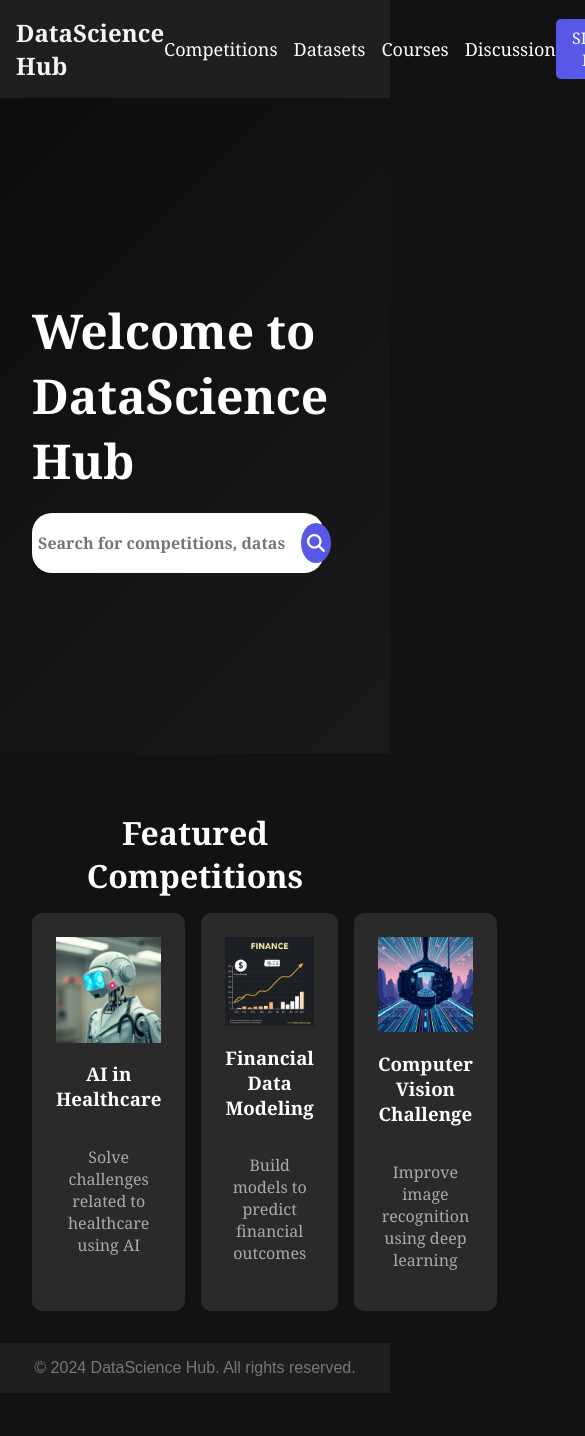
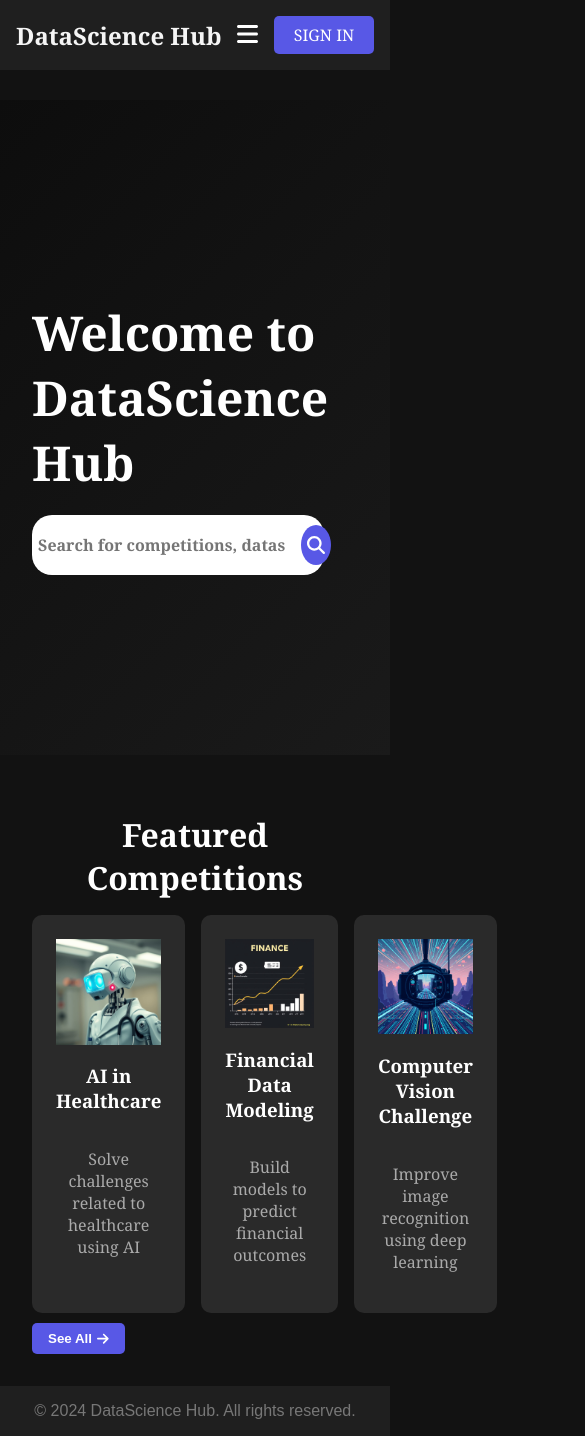
Before and after one commit to abhaykashyap31/Blockchain-based-Dataset-Marketplace, a React (Create React App) app in the folder Frontend/: page / in a window 390 px wide. Shown: the top 1436 px of the page, 585 px wide, since content can reach past the window. Before the commit the page ends 1393 px from the top, so only its background shows below. Built offline with nearby package versions, Linux system fonts and the light colour scheme.

Commit message:
Small screen changes

```diff
--- a/Frontend/src/HomePage/Home.css
+++ b/Frontend/src/HomePage/Home.css
@@ -5,6 +5,72 @@ body {
     background-color: #121212;
     color: #fff;
 }
+
+header{
+    position: fixed;
+    top:0;
+    left:0;
+    width: 100%;
+    z-index: 10000000;
+    /* overflow: hidden; */
+}
+
+
+/* General styles */
+nav {
+    display: flex;
+    justify-content: space-between;
+    align-items: center;
+    padding: 20px;
+}
+
+.menu-icon {
+    display: none;
+    font-size: 24px;
+    cursor: pointer;
+}
+
+.nav-links {
+    list-style: none;
+    display: flex;
+    gap: 20px;
+}
+
+.nav-links li {
+    cursor: pointer;
+}
+
+.sign-in {
+    padding: 8px 16px;
+}
+
+/* Responsive styles */
+@media (max-width: 701px) {
+    .nav-links {
+        display: none;
+        position: absolute;
+        top: 70px;
+        right: 0;
+        background: white;
+        width: 100%;
+        flex-direction: column;
+        text-align: center;
+        padding: 10px;
+    }
+
+    .nav-links.active {
+        display: flex;
+    }
+
+    .menu-icon {
+        display: block;
+    }
+
+
+}
+
+
+
 
 
 li {
@@ -77,6 +143,7 @@ nav ul li a:hover {
 
 /* Hero section */
 .hero {
+    margin-top: 100px;
     height: 70vh;
     display: flex;
     align-items: center;
@@ -238,3 +305,22 @@ footer p {
 .search-button svg {
     font-size: 18px;
 }
+
+
+.see-all {
+    display: flex;
+    align-items: center;
+    gap: 5px;
+    margin-top: 10px;
+    background-color: #5858e6;
+    color: white;
+    padding: 8px 16px;
+    border: none;
+    border-radius: 5px;
+    cursor: pointer;
+    font-weight: bold;
+}
+
+.see-all:hover {
+    background-color: #7d7df5;
+}
--- a/Frontend/src/HomePage/Home.js
+++ b/Frontend/src/HomePage/Home.js
@@ -1,18 +1,22 @@
 import React, { useState } from 'react';
 import "./Home.css";
 import { FontAwesomeIcon } from '@fortawesome/react-fontawesome';
-import { faSearch } from '@fortawesome/free-solid-svg-icons';
+import { faSearch, faBars, faTimes, faArrowRight } from '@fortawesome/free-solid-svg-icons';
 import astro from './astro1.png';
 import cv from "./cvision.jpeg";
 import graph from "./finance.jpeg";
 import doc from "./robodoc.jpeg";
 
-
 const HomePage = () => {
     const [searchQuery, setSearchQuery] = useState('');
+    const [menuOpen, setMenuOpen] = useState(false);
 
     const handleSearch = () => {
         console.log("Searching for:", searchQuery);
+    };
+
+    const toggleMenu = () => {
+        setMenuOpen(!menuOpen);
     };
 
     return (
@@ -20,7 +24,10 @@ const HomePage = () => {
             <header>
                 <nav>
                     <div className="logo">DataScience Hub</div>
-                    <ul>
+                    <div className="menu-icon" onClick={toggleMenu}>
+                        <FontAwesomeIcon icon={menuOpen ? faTimes : faBars} />
+                    </div>
+                    <ul className={`nav-links ${menuOpen ? "active" : ""}`}>
                         <li>Competitions</li>
                         <li>Datasets</li>
                         <li>Courses</li>
@@ -37,7 +44,6 @@ const HomePage = () => {
                 <div className="hero-content">
                     <h1>Welcome to DataScience Hub</h1>
                     <div className="search-container">
-
                         <input
                             type="text"
                             placeholder="Search for competitions, datasets, or discussions..."
@@ -70,7 +76,12 @@ const HomePage = () => {
                         <h3>Computer Vision Challenge</h3>
                         <p>Improve image recognition using deep learning</p>
                     </div>
+                    {/* Add more competition cards as needed */}
                 </div>
+                <button className="see-all">
+                    See All
+                    <FontAwesomeIcon icon={faArrowRight} />
+                </button>
             </section>
 
             <footer>
```
Lines whose indentation alone changed are shown as unchanged.
